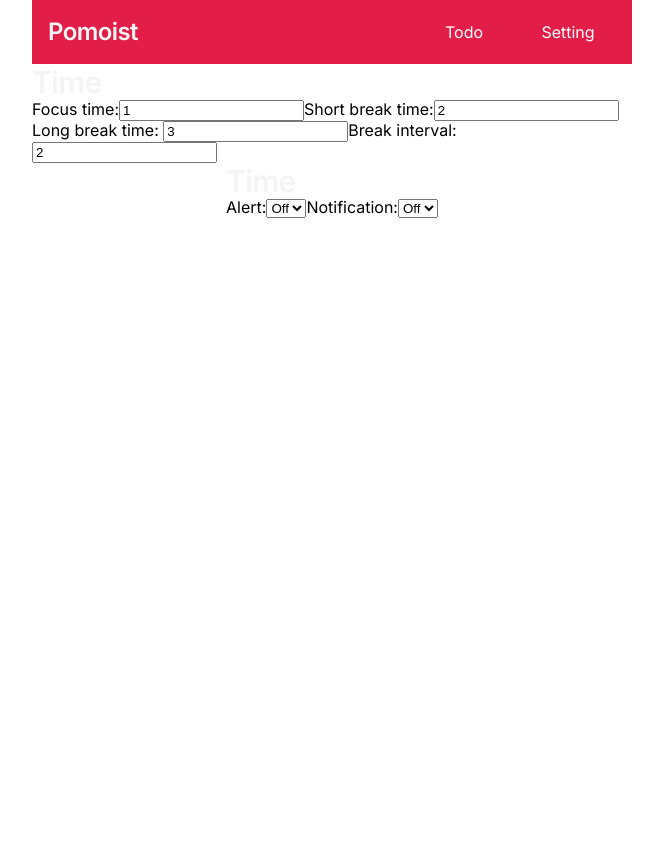
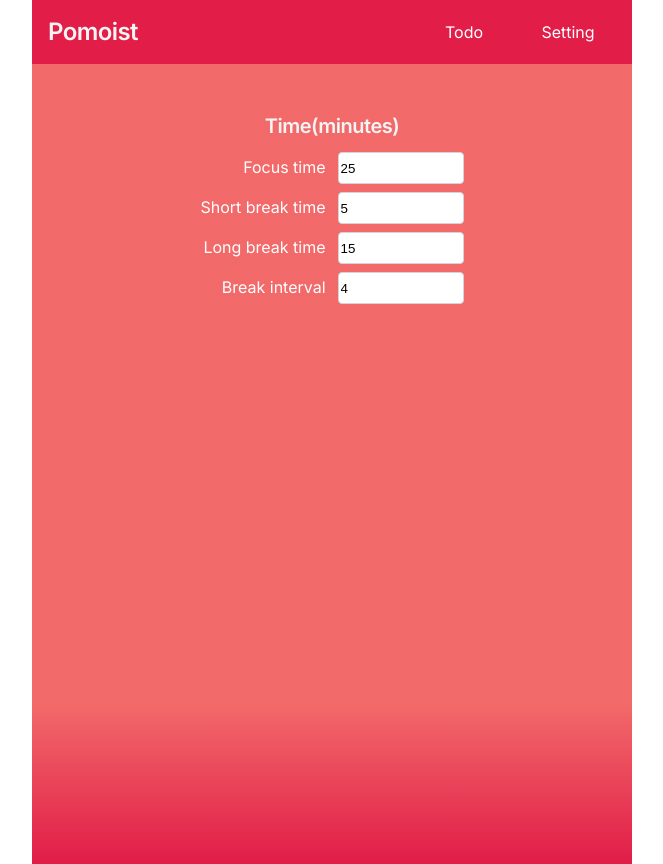
Before and after one commit to flywww/Pomoist, a React (Vite) app: page /setting in a window 1280 px wide. Shown: the whole page, without its empty margins (308-971 px from the left). Before the commit the page ends 800 px from the top, so only its background shows below. Built offline with nearby package versions, Linux system fonts and the light colour scheme.

Commit message:
setting page styling done

```diff
--- a/src/components/Timer.tsx
+++ b/src/components/Timer.tsx
@@ -33,6 +33,7 @@ export const Timer = () => {
     }, [onGoingSession, getTodo]);
 
     useEffect(() => {
+        setPomodoroTitle("");
         switch (mode) {
             case 'focus':
                 onGoingTodo && setPomodoroTitle(onGoingTodo.title);
--- a/src/context/SettingsProvider.tsx
+++ b/src/context/SettingsProvider.tsx
@@ -4,10 +4,10 @@ import { SettingsContext } from './settingsContext';
 
 export const SettingsProvider: React.FC<{children: React.ReactNode}> = ({children}) => {
     const defaultSettings: Settings = {
-        focusTime: 1,
-        shortBreakTime: 2,
-        longBreakTime: 3,
-        breakInterval: 2,
+        focusTime: 25,
+        shortBreakTime: 5,
+        longBreakTime: 15,
+        breakInterval: 4,
         alarmSoundEnabled: false,
         notificationEnabled: false
     }
--- a/src/pages/SettingPage.tsx
+++ b/src/pages/SettingPage.tsx
@@ -16,37 +16,48 @@ export const SettingPage = () => {
 
     //TODO: build react compoment for input for input validation (number and on/off)
     return (
-        <>
+        <div className="settingsPage">
             <div className="timeSetting">
-                <h2>Time</h2>
-                <label>
-                    Focus time:
-                    <input type="number"
+                <h4 className="timeSetting__title">Time(minutes)</h4>
+                <div className="timeSetting__sector">
+                    <label className="timeSetting__label">
+                        Focus time
+                        <input
+                                className="timeSetting__input"
+                                type="number"
                                 name="focusTime"
                                 value={settings.focusTime}
                                 min={1}
                                 onChange={(e) =>updateSettings({focusTime: Number(e.target.value)})}
                                 />
                     </label>
-                <label>
-                    Short break time:
-                    <input type="number"
+                    <label className="timeSetting__label">
+                        Short break time
+                        <input
+                            className="timeSetting__input"
+                            type="number"
                             name="shortBreakTime"
                             value={settings.shortBreakTime}
                             min={1}
                             onChange={(e) => updateSettings({shortBreakTime: Number(e.target.value)})}
                             />
                     </label>
-                <label>
-                    Long break time: <input type="number"
+                    <label className="timeSetting__label">
+                        Long break time
+                        <input
+                            className="timeSetting__input"
+                            type="number"
                             name="longBreakTime"
                             value={settings.longBreakTime}
                             min={1}
                             onChange={(e) => updateSettings({longBreakTime: Number(e.target.value)})}
                             />
                     </label>
-                <label>
-                    Break interval: <input type="number"
+                    <label className="timeSetting__label">
+                        Break interval
+                        <input
+                            className="timeSetting__input"
+                            type="number"
                             name="breakInterval"
                             value={settings.breakInterval}
                             min={1}
@@ -54,31 +65,7 @@ export const SettingPage = () => {
                             />
                     </label>
                 </div>
-            <div className="otherSetting">
-                <h2>Time</h2>
-                <label>
-                    Alert:
-                    <select
-                        name="alarmSoundEnabled"
-                        value={String(settings.alarmSoundEnabled)}
-                        onChange={handleSelectorOnChange}
-                    >
-                        <option value="true">On</option>
-                        <option value="false">Off</option>
-                    </select>
-                </label>
-                <label>
-                    Notification:
-                    <select
-                            name="notificationEnabled"
-                            value={String(settings.notificationEnabled)}
-                            onChange={handleSelectorOnChange}
-                    >
-                        <option value="true">On</option>
-                        <option value="false">Off</option>
-                    </select>
-                </label>
             </div>
-        </>
+        </div>
     )
 }
--- a/src/styles/pages/_settings-Page.scss
+++ b/src/styles/pages/_settings-Page.scss
@@ -0,0 +1,35 @@
+.settingsPage{
+    width: 100%;
+    min-height: 100vh;
+    background: linear-gradient(to bottom, $color-third, $color-primary);
+}
+
+.timeSetting{
+    display: flex;
+    flex-direction: column;
+    justify-content: center;
+    align-items: center;
+    row-gap: $spacing-md;
+    margin-top: $spacing-xxl;
+
+    &__sector{
+        display: flex;
+        flex-direction: column;
+        align-items: end;
+        row-gap: $spacing-sm;
+    }
+
+    &__label{
+        color: $color-background;
+    }
+
+    &__input{
+        width: 120px;
+        height: 28px;
+        border-radius: 4px;
+        border: 1px solid $color-border;
+        margin-left: $spacing-md;
+
+    }
+
+}
```
Lines whose indentation alone changed are shown as unchanged.
